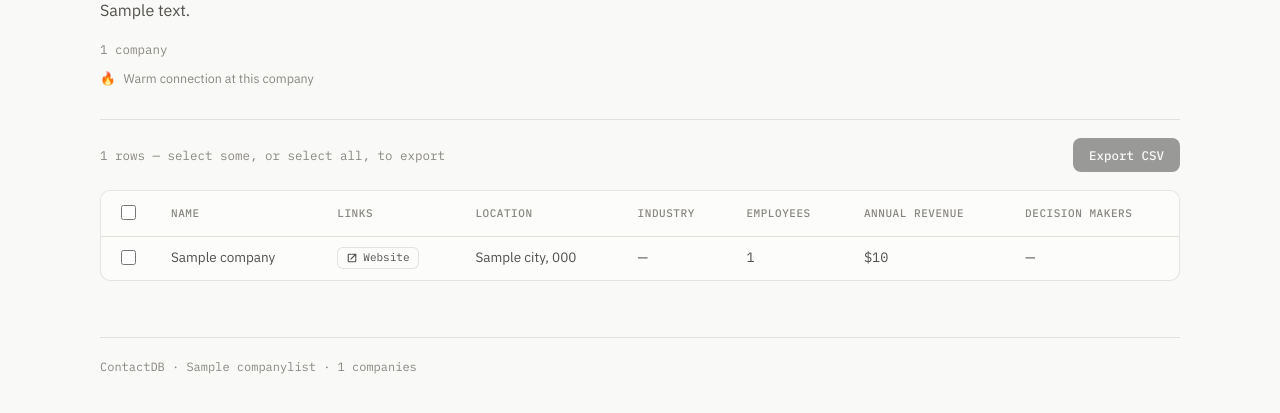
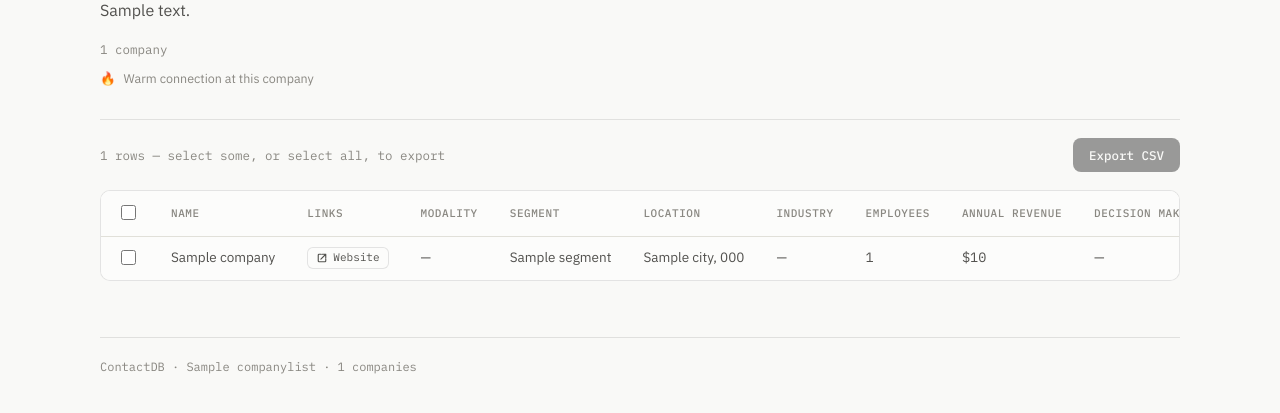
Before and after one commit to siddharthLT/researchmap, a Django app: template contactdb/templates/contactdb/company_list_detail.html in a window 1280 px wide. Shown: the part 199-612 px from the top of the page. Run offline with Django 5.2, Linux system fonts and the light colour scheme; tables that the repository leaves empty hold one stand-in row (values such as "Sample post"); the template is opened without the code that fills it: values that come from a table or form of the project are taken from there, most other values are stand-ins (such as "Sample title", 1, 10 or a date in 2020); data that the repository does not hold is empty.

Commit message:
Add company modality field and show it + segment on company lists
Add Company.modality (comma-separated therapeutic modality focus)
and surface both Modality and Segment columns right after the Links
column on every company list, plus in CSV export. Only the New
Brunswick - 0 to 20miles list has been researched and populated so
far (46 of 100 companies tagged, the rest are pure
service/equipment/diagnostic vendors with no drug modality).

Co-Authored-By: Claude Sonnet 5 <noreply@anthropic.com>

```diff
--- a/companymap/models.py
+++ b/companymap/models.py
@@ -28,6 +28,11 @@ class Company(models.Model):
     product_category = models.TextField(blank=True)
     sub_type = models.CharField(max_length=255, blank=True)
     segment = models.CharField(max_length=255, blank=True)
+    modality = models.CharField(
+        max_length=255,
+        blank=True,
+        help_text="Comma-separated therapeutic modality focus, e.g. Small Molecules, Biologics, Cell Therapy.",
+    )
     priority = models.CharField(max_length=64, blank=True)
     account_list_source = models.CharField(max_length=255, blank=True)
     annual_revenue = models.BigIntegerField(null=True, blank=True)
--- a/contactdb/templates/contactdb/company_list_detail.html
+++ b/contactdb/templates/contactdb/company_list_detail.html
@@ -25,6 +25,8 @@
             <th class="select-col"><input type="checkbox" class="select-all-check" id="select-all"></th>
             <th>Name</th>
             <th>Links</th>
+            <th>Modality</th>
+            <th>Segment</th>
             <th>Location</th>
             <th>Industry</th>
             <th>Employees</th>
@@ -50,6 +52,8 @@
                   {% endif %}
                 </div>
               </td>
+              <td class="wrap">{{ company.modality|default:"—" }}</td>
+              <td>{{ company.segment|default:"—" }}</td>
               <td>{{ company.city }}{% if company.city and company.state_code %}, {% endif %}{{ company.state_code }}</td>
               <td class="wrap">{{ company.industry|default:"—" }}</td>
               <td class="num">{{ company.employee_count|default:"—" }}</td>
--- a/contactdb/views.py
+++ b/contactdb/views.py
@@ -96,6 +96,8 @@ def company_list_detail(request, slug):
             {
                 "Name": company.name,
                 "Website": company.url,
+                "Modality": company.modality,
+                "Segment": company.segment,
                 "Location": ", ".join(part for part in (company.city, company.state_code) if part),
                 "Industry": company.industry,
                 "Product Category": company.product_category,
```
Also changed, not shown: companymap/migrations/0005_company_modality.py (added).
